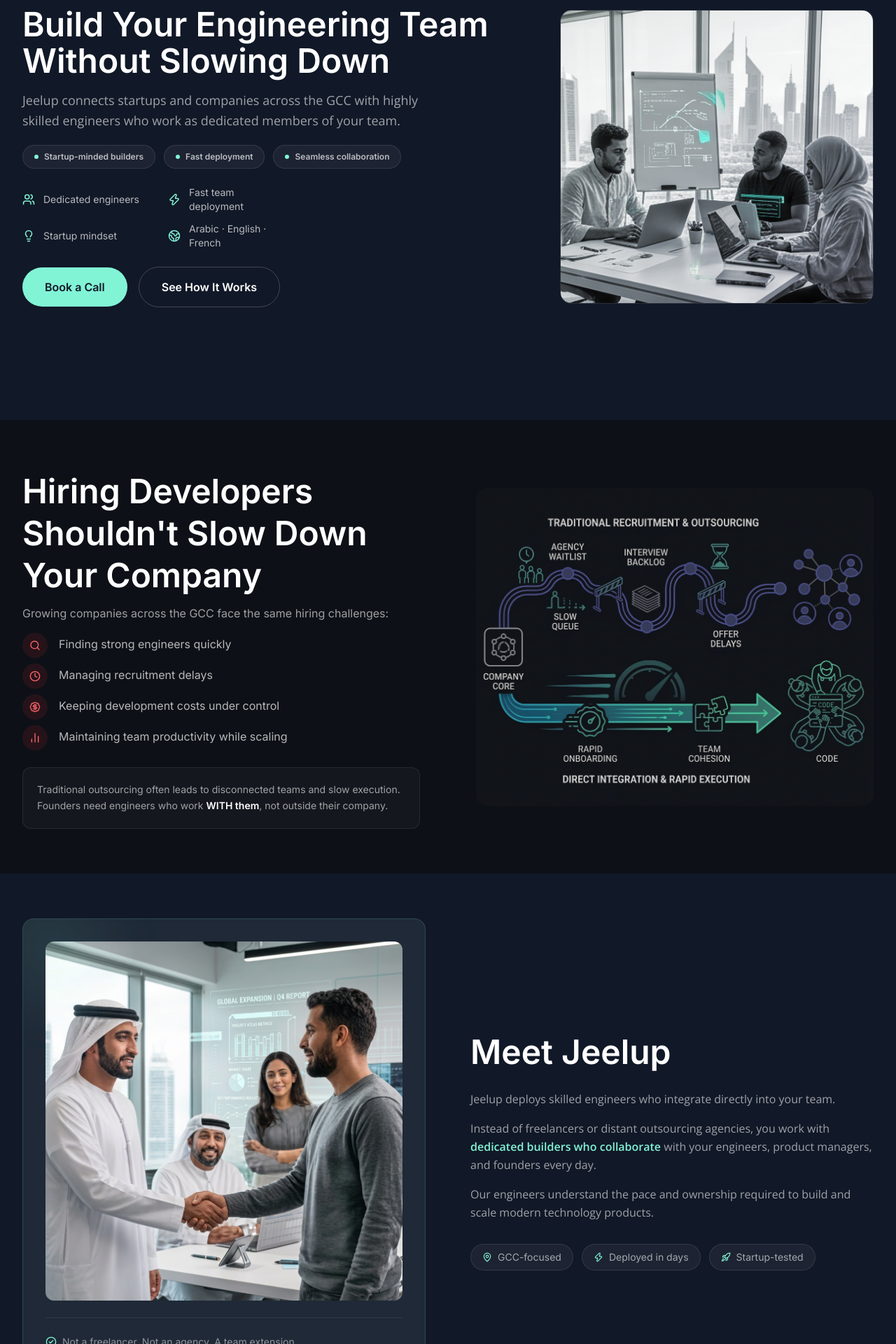
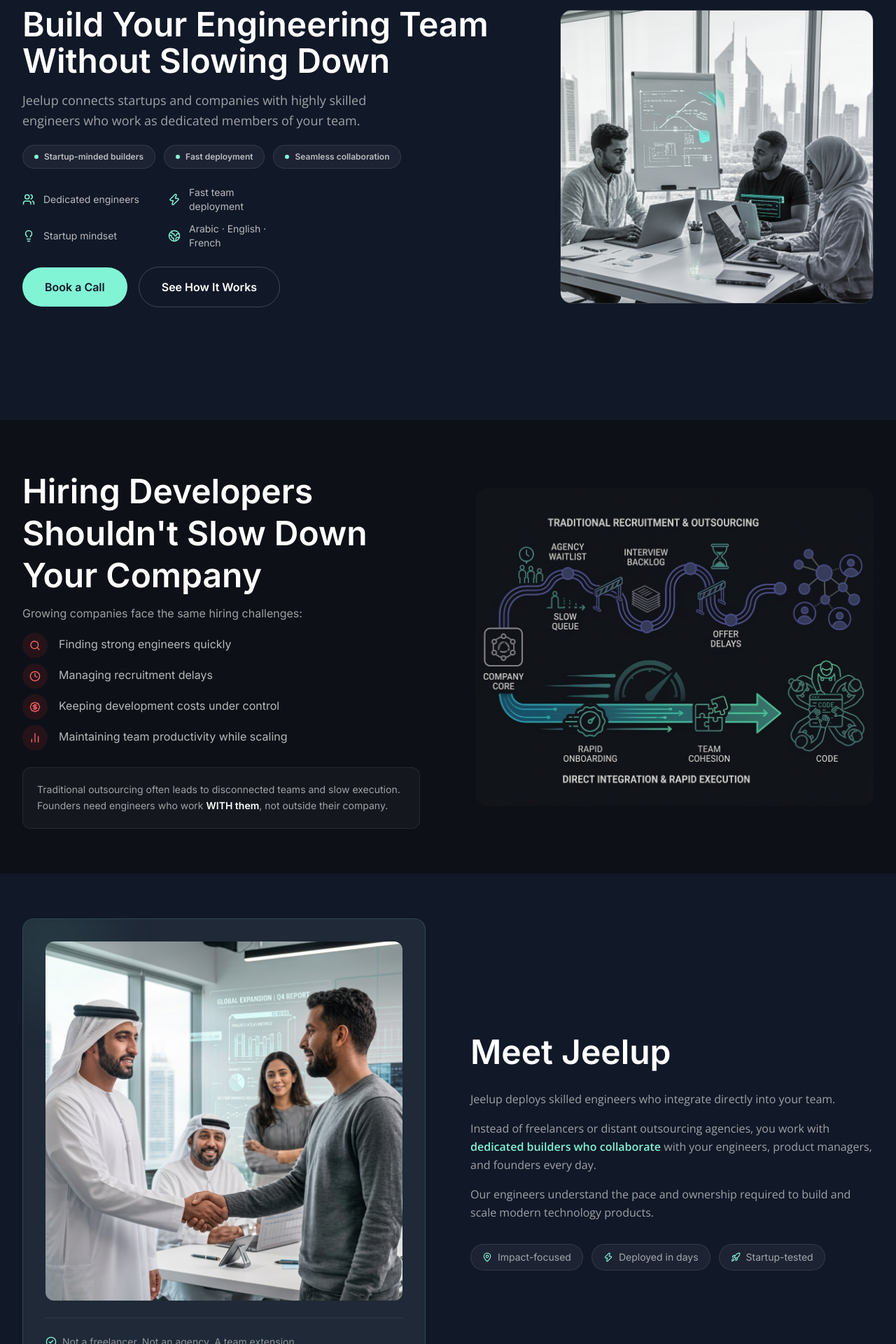
Before and after one commit to jeelup-services/landing-page, a Next.js app: page / in a window 1280 px wide. Shown: the part 200-2120 px from the top of the page at 70% size. Built offline with nearby package versions, Linux system fonts and the light colour scheme.

Commit message:
feat: remove geographic references from landing page copy

```diff
--- a/components/sections/HeroSection.tsx
+++ b/components/sections/HeroSection.tsx
@@ -71,8 +71,8 @@
             {/* Subheadline */}
             <motion.div variants={itemVariants}>
               <p className="mt-4 font-[family-name:var(--font-opensans)] text-lg text-white/60 leading-relaxed max-w-xl">
-                Jeelup connects startups and companies across the GCC with highly
-                skilled engineers who work as dedicated members of your team.
+                Jeelup connects startups and companies with highly skilled
+                engineers who work as dedicated members of your team.
               </p>
             </motion.div>
 
--- a/components/sections/MeetJeelupSection.tsx
+++ b/components/sections/MeetJeelupSection.tsx
@@ -5,7 +5,7 @@
 import { CheckCircle2, MapPin, Zap, Rocket } from 'lucide-react';
 
 const PILLS = [
-  { label: 'GCC-focused',      Icon: MapPin  },
+  { label: 'Impact-focused',    Icon: MapPin  },
   { label: 'Deployed in days', Icon: Zap     },
   { label: 'Startup-tested',   Icon: Rocket  },
 ];
--- a/components/sections/ProblemSection.tsx
+++ b/components/sections/ProblemSection.tsx
@@ -32,7 +32,7 @@
             </h2>
 
             <p className="mt-3 text-white/60 text-base">
-              Growing companies across the GCC face the same hiring challenges:
+              Growing companies face the same hiring challenges:
             </p>
 
             <ul className="mt-4 space-y-2">
--- a/components/sections/WhoWeWorkWithSection.tsx
+++ b/components/sections/WhoWeWorkWithSection.tsx
@@ -18,7 +18,7 @@
           Who Jeelup Works With
         </h2>
         <p className="font-[family-name:var(--font-opensans)] text-white/60 text-base text-center mt-4">
-          We partner with ambitious teams across the GCC region.
+          We partner with ambitious teams.
         </p>
 
         {/* Cards */}
@@ -40,12 +40,6 @@
           ))}
         </div>
 
-        {/* Region tag */}
-        <div className="flex justify-center mt-10">
-          <span className="inline-flex items-center gap-2 bg-brand-teal/8 border border-brand-teal/20 rounded-full px-6 py-2.5 text-sm text-brand-teal font-[family-name:var(--font-jetbrains)]">
-            UAE · Saudi Arabia · Qatar · Oman
-          </span>
-        </div>
       </div>
     </section>
   );
--- a/components/sections/WhyChooseSection.tsx
+++ b/components/sections/WhyChooseSection.tsx
@@ -17,7 +17,7 @@
   {
     Icon: Globe2,
     title: 'Multilingual Collaboration',
-    body: 'Our engineers communicate fluently in Arabic, English, and French — making collaboration across the GCC seamless.',
+    body: 'Our engineers communicate fluently in Arabic, English, and French — making collaboration seamless.',
   },
   {
     Icon: Zap,
```
